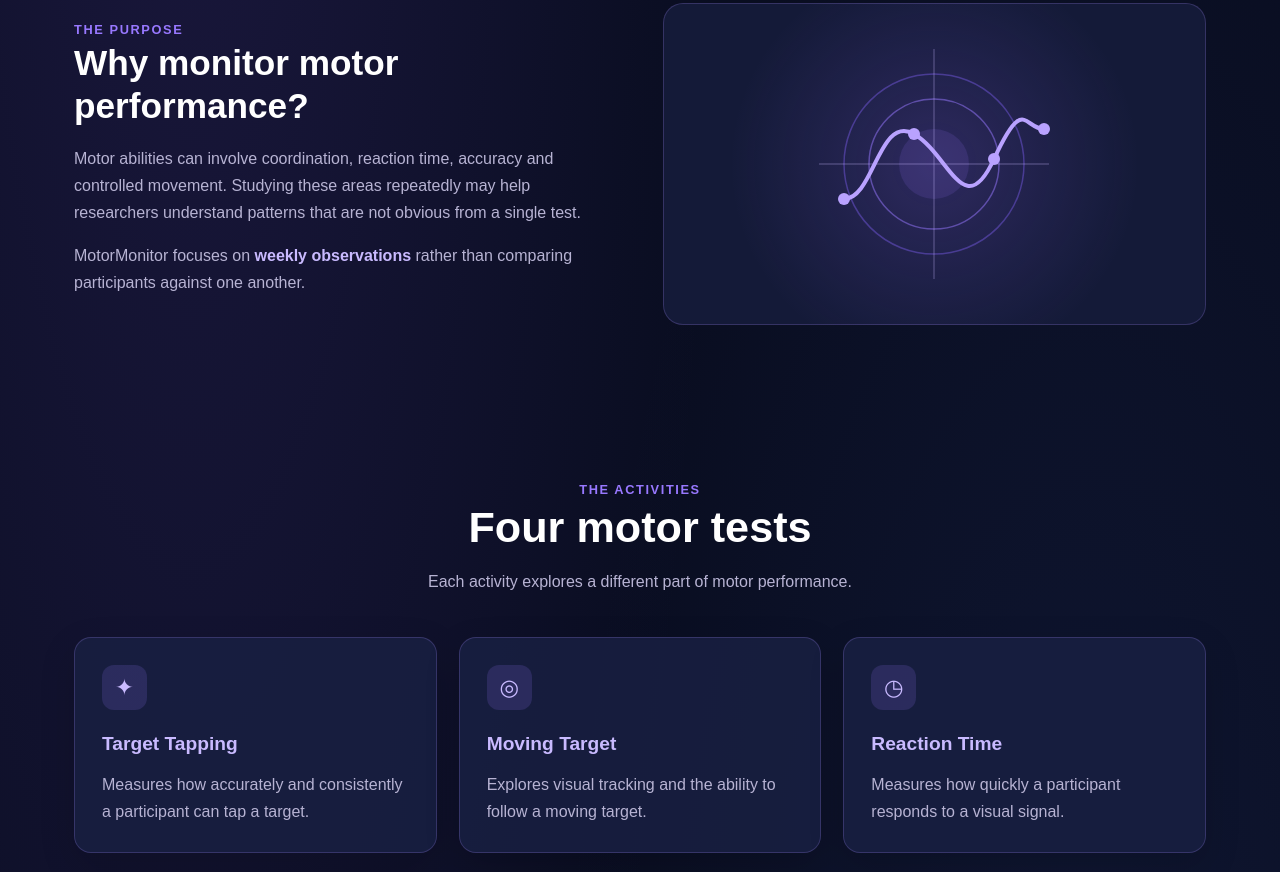
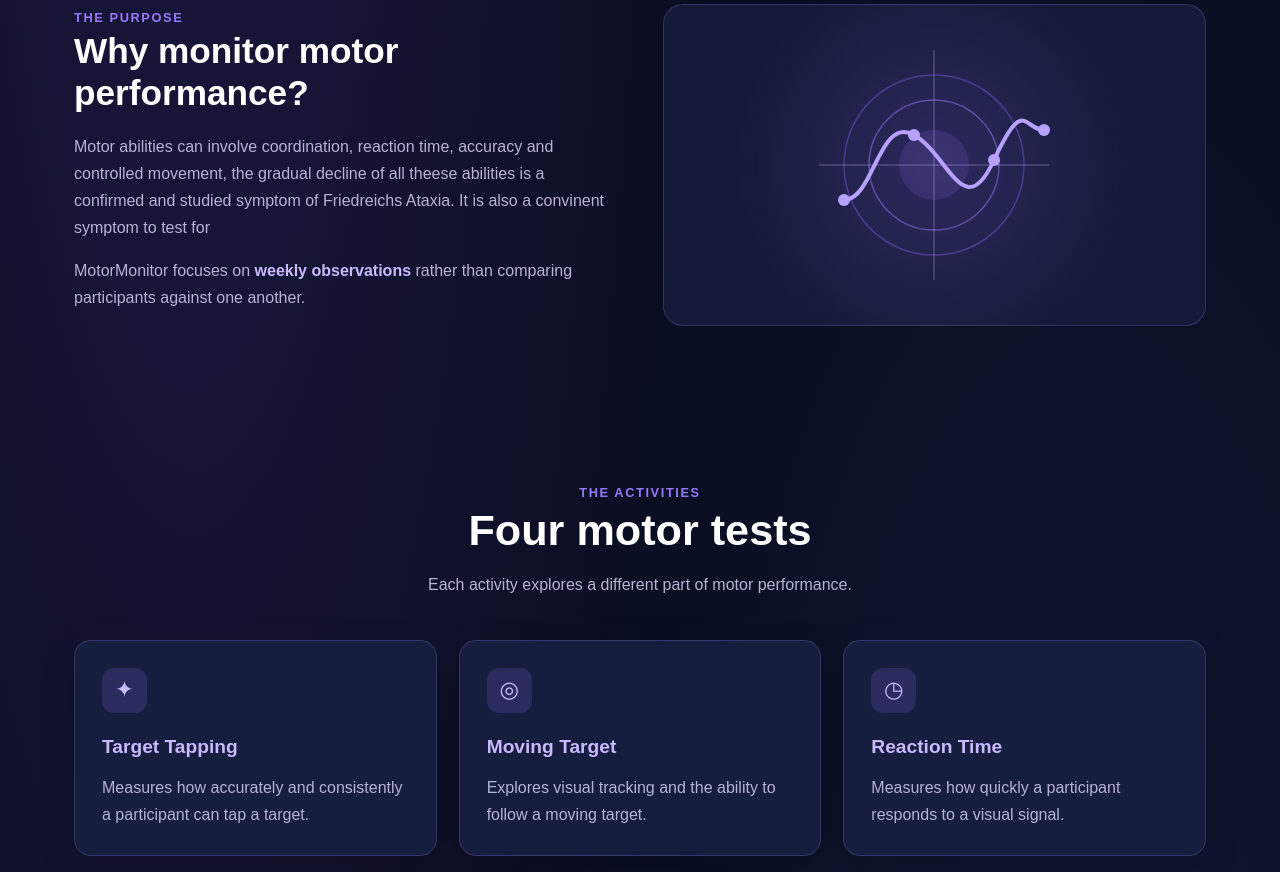
Before and after one commit to seantoomey/motor-track-fo-FRDA, a plain HTML site: page index.html in a window 1280 px wide. Shown: the part 1415-2287 px from the top of the page. Drawn offline with Linux system fonts and the light colour scheme.

Commit message:
Update index.html

```diff
--- a/index.html
+++ b/index.html
@@ -688,9 +688,10 @@
                 <h2>Why monitor motor performance?</h2>
                 <p>
                     Motor abilities can involve coordination, reaction time,
-                    accuracy and controlled movement. Studying these areas
-                    repeatedly may help researchers understand patterns
-                    that are not obvious from a single test.
+                    accuracy and controlled movement, the gradual decline
+                    of all theese abilities is a confirmed and studied symptom
+                    of Friedreichs Ataxia. It is also a convinent symptom to
+                    test for
                 </p>
                 <p>
                     MotorMonitor focuses on <span class="mm-highlight">weekly observations</span>
```
